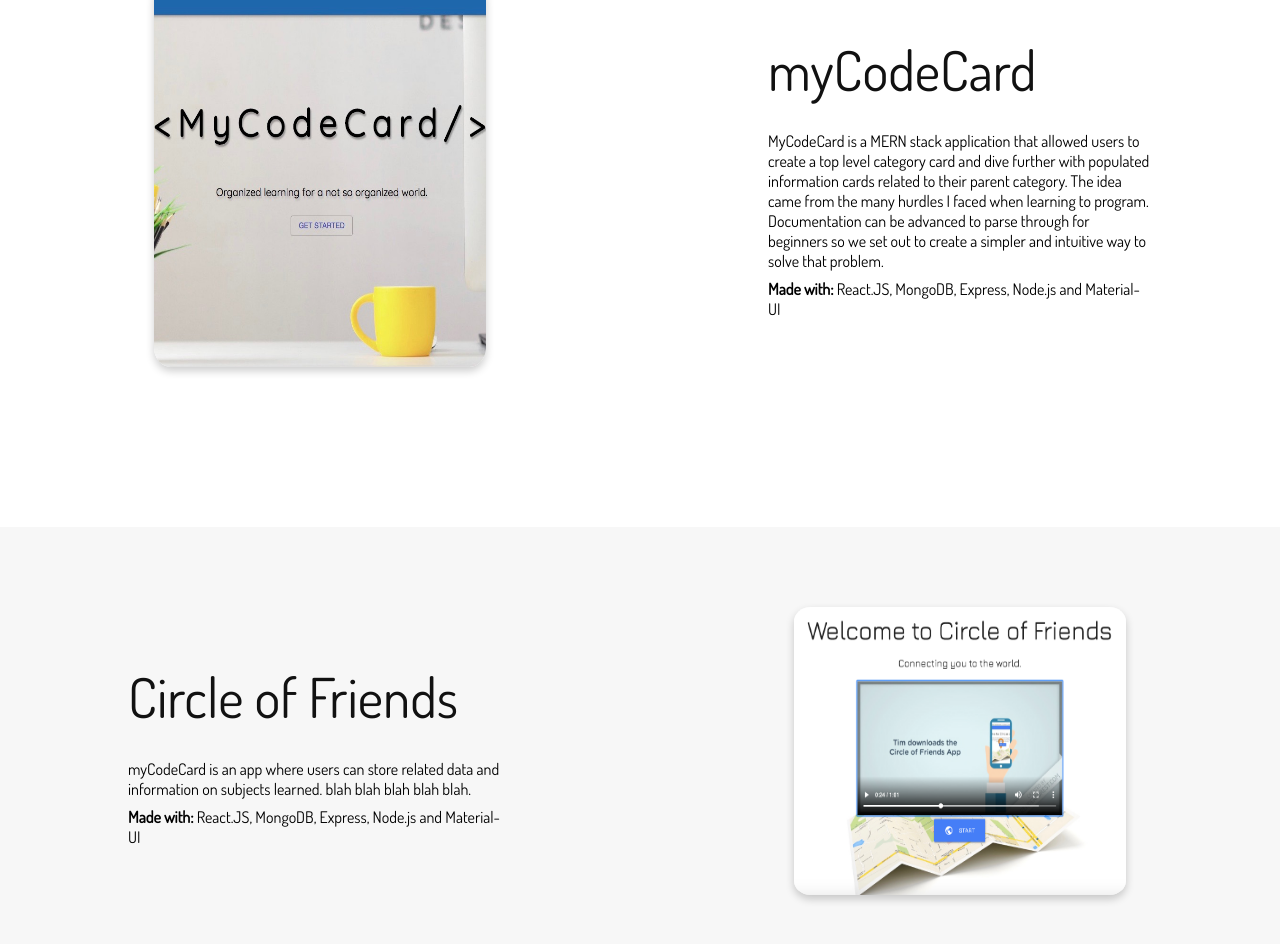
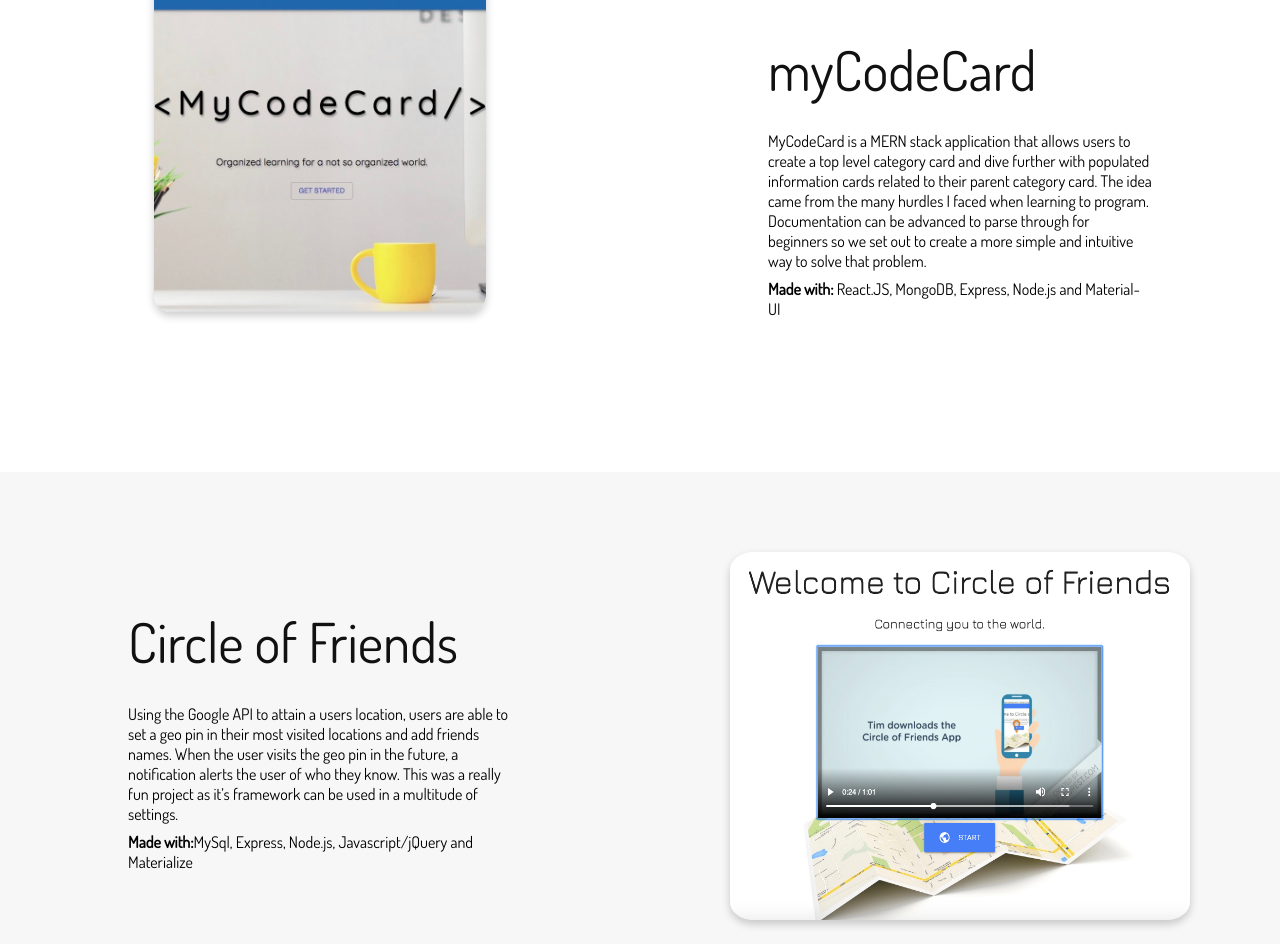
Before and after one commit to rcortez1775/NewPortfolio2019, a React (Create React App) app: page /projects in a window 1280 px wide. Shown: the part 768-1712 px from the top of the page. Built offline with nearby package versions, Linux system fonts and the light colour scheme.

Commit message:
updated project descriptions

```diff
--- a/src/components/about/about.js
+++ b/src/components/about/about.js
@@ -29,13 +29,13 @@ class about extends Component {
                             <h2 className="myEdu">EDUCATION</h2>
                             <p className="eduTitle">The Coding Bootcamp @ UC Irvine</p>
                             <p className="date">4.2018 - 7.2018</p>
-                            <p className="description">The coding bootcamp at UC Irvine was an immersive 12-week program. The course covered Computer Science applied to Javascript, browser based technologies, Databases and Deployment and server side development. The program was filed with so many intellectually curious individuals with diverse tech backgrounds.</p>
+                            <p className="description">The coding bootcamp at UC Irvine was an immersive 12-week program. The course covered Computer Science applied to Javascript, browser based technologies, Databases and Deployment and server side development. The program was filled with so many intellectually curious individuals with diverse tech backgrounds.</p>
                             <p className="eduTitle">The Coding Bootcamp @ Sabio</p>
                             <p className="date">1.2018 - 2.2018</p>
-                            <p className="description">drizzly November in my soul; whenever I find myself involuntarily pausing before coffin warehouses, and bringing up the rear of every funeral I meet; and especially whenever my hypos get such an upper hand of me, that it requires a strong moral principle to prevent me from deliberately stepping into the street, and methodically knocking people's hats off- then, I account it high time to get to sea as soon as I can.</p>
+                            <p className="description">The coding bootcamp at Sabio was a one month pre-work course that prepared students for an extensive 12 week course. The program highlighted the front-end and back-end technologies. I would have attended their 12 week program but found the curriculum at UC Irvine to be a bit more robust.</p>
                             <p className="eduTitle">CodeAcademy & Udemy</p>
                             <p className="date">11.2016 - Current</p>
-                            <p className="description">drizzly November in my soul; whenever I find myself involuntarily pausing before coffin warehouses, and bringing up the rear of every funeral I meet; and especially whenever my hypos get such an upper hand of me, that it requires a strong moral principle to prevent me from deliberately stepping into the street, and methodically knocking people's hats off- then, I account it high time to get to sea as soon as I can.</p>
+                            <p className="description">Both CodeAcademy and Udemy were my first introduction into programming. Lessons covered ranged from browser based technologies to server-side development. What I enjoy from these two platforms is the ease of accessibility and materials covered.</p>
                         </div>
                     </main>
                     <div className="container3">
--- a/src/components/landingpage/landingpage.css
+++ b/src/components/landingpage/landingpage.css
@@ -10,6 +10,10 @@
     background-position: center center;
     background-repeat: no-repeat;
     background-attachment: fixed;
+}
+
+.body {
+    background-color: #f7f7f7;
 }
 
 @media only screen and (max-device-width: 1366px) {
@@ -77,7 +81,7 @@ body html{
 
 .textSkills {
     position: relative;
-    font-size: 20px;
+    font-size: 21px;
     z-index: 1;
     overflow: hidden;
     text-align: center;
@@ -109,6 +113,7 @@ body html{
     justify-content: space-around;
     flex-flow: wrap;
     margin-top: 5em;
+    background-color: #f7f7f7;
 }
 
 .box {
--- a/src/components/landingpage/landingpage.js
+++ b/src/components/landingpage/landingpage.js
@@ -6,7 +6,7 @@ import './landingpage.css';
 class LandingPage extends Component {
     render() {
         return(
-            <div>
+            <div className="body">
                 <section className="hero">
                     <div className="hero-inner">
                         <p className="name">Robert Cortez</p>
--- a/src/components/projects/projects.css
+++ b/src/components/projects/projects.css
@@ -37,6 +37,7 @@
     .keepPUPBox {
         margin-top: -5px;
     }
+
 }
 
 @media screen and (max-width:600px) {
@@ -67,6 +68,7 @@
     display: block;
     border-radius: 5%;
     box-shadow: 0 4px 8px 0 rgba(0,0,0,0.2);
+    cursor: pointer;
 }
 
 .codeCard {
@@ -77,6 +79,11 @@
     display: block;
     border-radius: 5%;
     box-shadow: 0 4px 8px 0 rgba(0,0,0,0.2);
+    cursor: pointer;
+}
+
+.codecardBox {
+    margin-bottom: -10px;
 }
 
 .boldText {
@@ -86,3 +93,8 @@
 .tech {
     margin-top: -40px;
 }
+
+.circle {
+    width: 90%;
+    cursor: pointer;
+}
--- a/src/components/projects/projects.js
+++ b/src/components/projects/projects.js
@@ -18,32 +18,31 @@ class Projects extends Component {
                     </div>
 
                     <div className="box3 keepPUPBox">
-                        <img className="pup" src={Pup} alt="Pup"/>
+                        <img className="pup" src={Pup} alt="Pup" onClick={() => window.open("https://keeppup.herokuapp.com/", "_blank")}/>
                     </div>
                 </div>
 
                 <div className="projectContainer2">
                     <div className="box3 keepPUPBox">
-                        <img className="codeCard" src={CodeCard} alt="Codecard"/>
+                        <img className="codeCard" src={CodeCard} alt="Codecard" onClick={() => window.open("https://my-code-card.herokuapp.com/", "_blank")}/>
                     </div>
 
-                    <div className="box3 keepPUPBox">
+                    <div className="box3 keepPUPBox codecardBox">
                         <p className="appTitle">myCodeCard</p>
-                        <p className="codeDescription">MyCodeCard is a MERN stack application that allowed users to create a top level category card and dive further with populated information cards related to their parent category. The idea came from the many hurdles I faced when learning to program. Documentation can be advanced to parse through for beginners so we set out to create a simpler and intuitive way to solve that problem.</p>
+                        <p className="codeDescription">MyCodeCard is a MERN stack application that allows users to create a top level category card and dive further with populated information cards related to their parent category card. The idea came from the many hurdles I faced when learning to program. Documentation can be advanced to parse through for beginners so we set out to create a more simple and intuitive way to solve that problem.</p>
                         <p className="tech"><span className="boldText">Made with:</span> React.JS, MongoDB, Express, Node.js and Material-UI</p>
                     </div>
                 </div>
 
                 <div className="projectContainer">
                     <div className="box3 keepPUPBox">
-                        <p className="appTitle">Circle of Friends</p>
-                        <p className="codeDescription">myCodeCard is an app where users can store related data
-                        and information on subjects learned. blah blah blah blah blah.</p>
-                        <p className="tech"><span className="boldText">Made with:</span> React.JS, MongoDB, Express, Node.js and Material-UI</p>
+                        <p className="appTitle circleFriends">Circle of Friends</p>
+                        <p className="codeDescription"> Using the Google API to attain a users location, users are able to set a geo pin in their most visited locations and add friends names. When the user visits the geo pin in the future, a notification alerts the user of who they know.  This was a really fun project as it’s framework can be used in a multitude of settings.</p>
+                        <p className="tech"><span className="boldText">Made with:</span>MySql, Express, Node.js, Javascript/jQuery and Materialize</p>
                     </div>
 
                     <div className="box3 keepPUPBox">
-                        <img className="codeCard" src={Circle} alt="Circle"/>
+                        <img className="codeCard circle" src={Circle} alt="Circle" onClick={() => window.open("https://circle-of-friends.herokuapp.com/", "_blank")}/>
                     </div>
 
                 </div>
```
